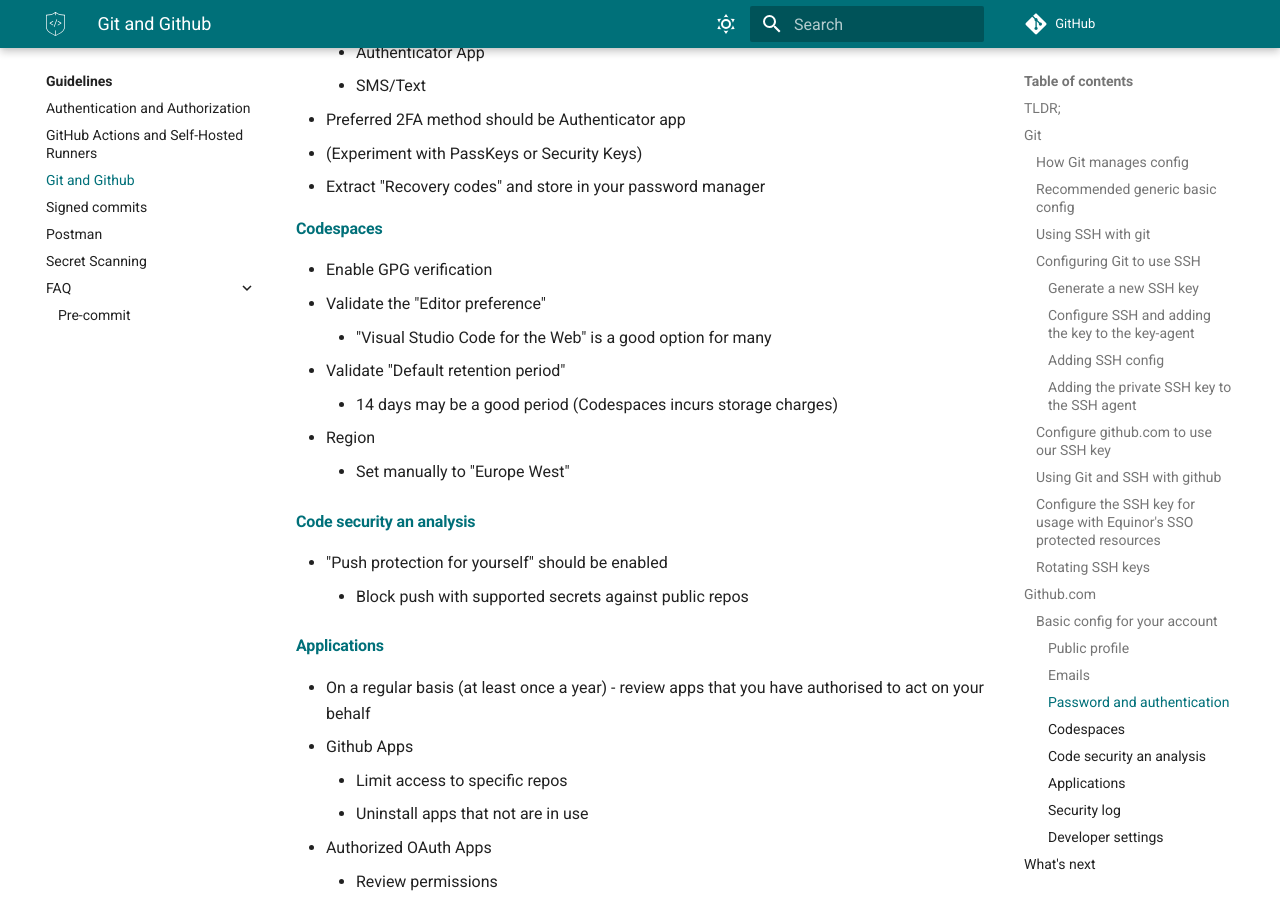
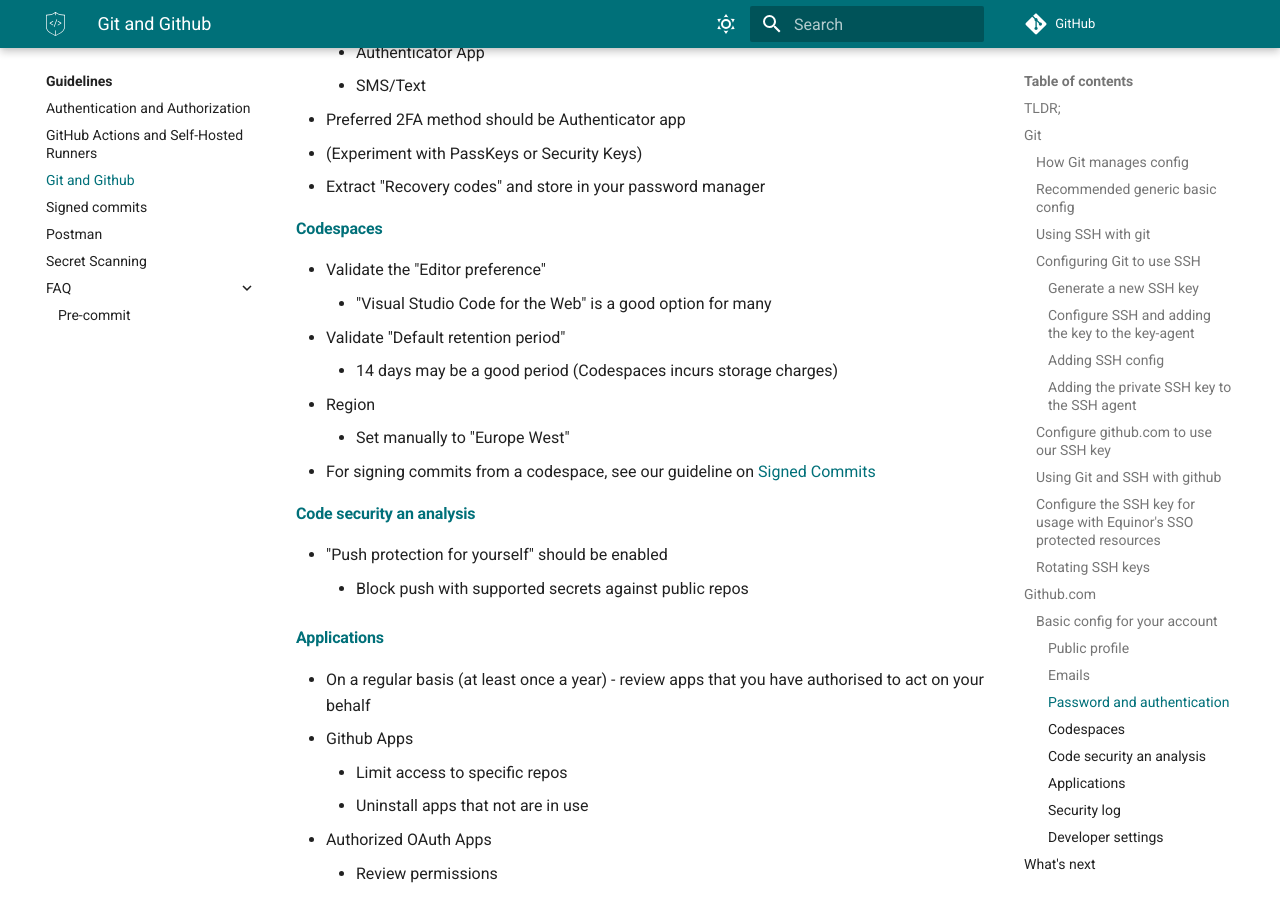
Before and after one commit to equinor/appsec, an MkDocs documentation site: the page built from docs/guidelines/git-github.md, in a window 1280 px wide and 900 px high, scrolled down 7897 px. Built offline with MkDocs 1.6.1 and Material for MkDocs 9.7.7, drawn with Linux system fonts in a browser that asks for light colours; some web fonts are replaced; comment, search, counter and statistics services are not loaded.

Commit message:
Codespaces and signing

```diff
--- a/docs/guidelines/git-github.md
+++ b/docs/guidelines/git-github.md
@@ -270,13 +270,13 @@
 
 #### [Codespaces](https://github.com/settings/codespaces)
 
-- Enable GPG verification
 - Validate the "Editor preference"
     - "Visual Studio Code for the Web" is a good option for many
 - Validate "Default retention period"
     - 14 days may be a good period (Codespaces incurs storage charges)
 - Region
     - Set manually to "Europe West"
+- For signing commits from a codespace, see our guideline on [Signed Commits](./git-signed-commits.md)
 
 #### [Code security an analysis](https://github.com/settings/security_analysis)
 
```
